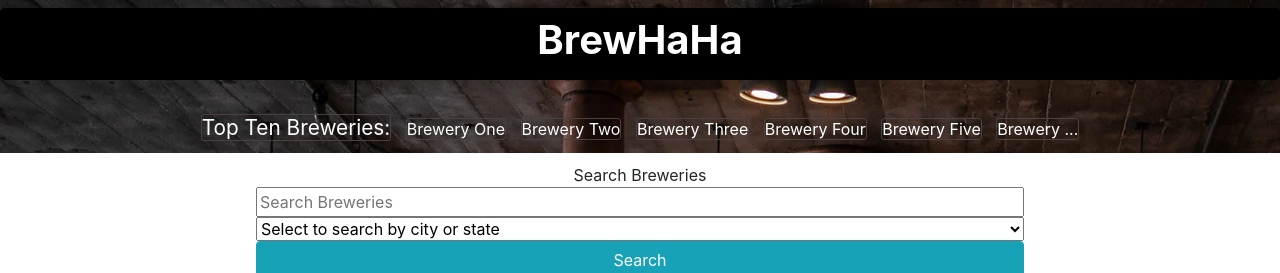
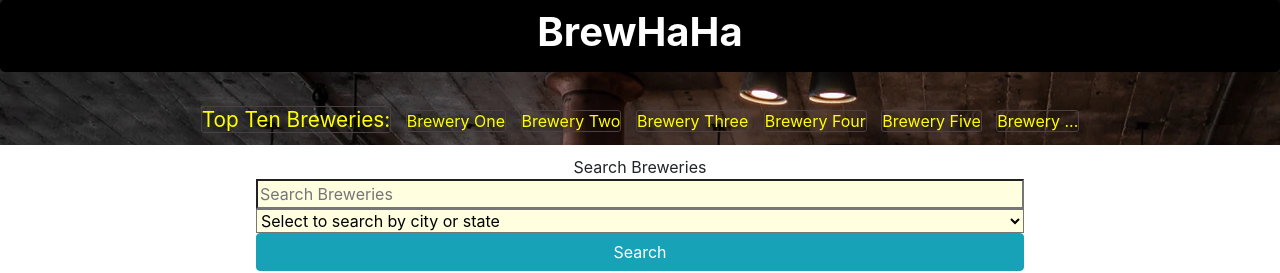
Before and after one commit to matildabrantley/project-one, a plain HTML site: page index.html in a window 1280 px wide. Shown: the top 273 px of the page. Drawn offline with nearby package versions, Linux system fonts and the light colour scheme.

Commit message:
cleaned up CSS styling and redid font colors

```diff
--- a/assets/css/style.css
+++ b/assets/css/style.css
@@ -18,10 +18,13 @@
 header {
     grid-area: header;
     text-align: center;
-    background-color: black;
     color: white;
     padding-bottom: 10px;
     background-image: url("brewery-background.jpg");
+}
+
+.jumbotron {
+    background-color: black;
 }
 
 header span {
@@ -29,6 +32,7 @@ header span {
     margin-right: 5px;
     border: solid rgb(75, 63, 63) 1px;
     border-radius: 3px;
+    color: yellow;
 }
 
 nav {
@@ -56,3 +60,7 @@ main {
     margin-right: 5%;
     padding-left: 2%;
 }
+
+#search-input, #format-input {
+    background-color: rgba(255, 255, 0, 0.123);
+}
--- a/index.html
+++ b/index.html
@@ -13,7 +13,7 @@
 
     <div class="grid-container">
         <header>
-            <div class="jumbotron container-fluid mt-2 text-center p-2" style="background-color: rgb(0, 0, 0);color: white;">
+            <div class="jumbotron container-fluid text-center p-2">
                 <h1> <strong>BrewHaHa</strong></h1>
             </div>
             <div id="top-ten">
```
